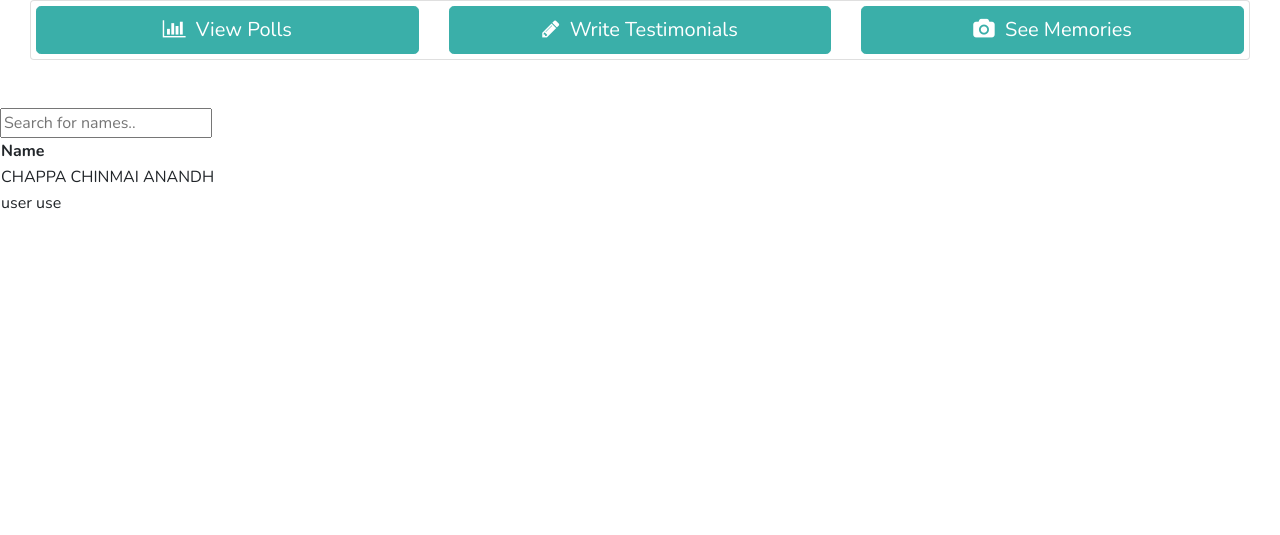
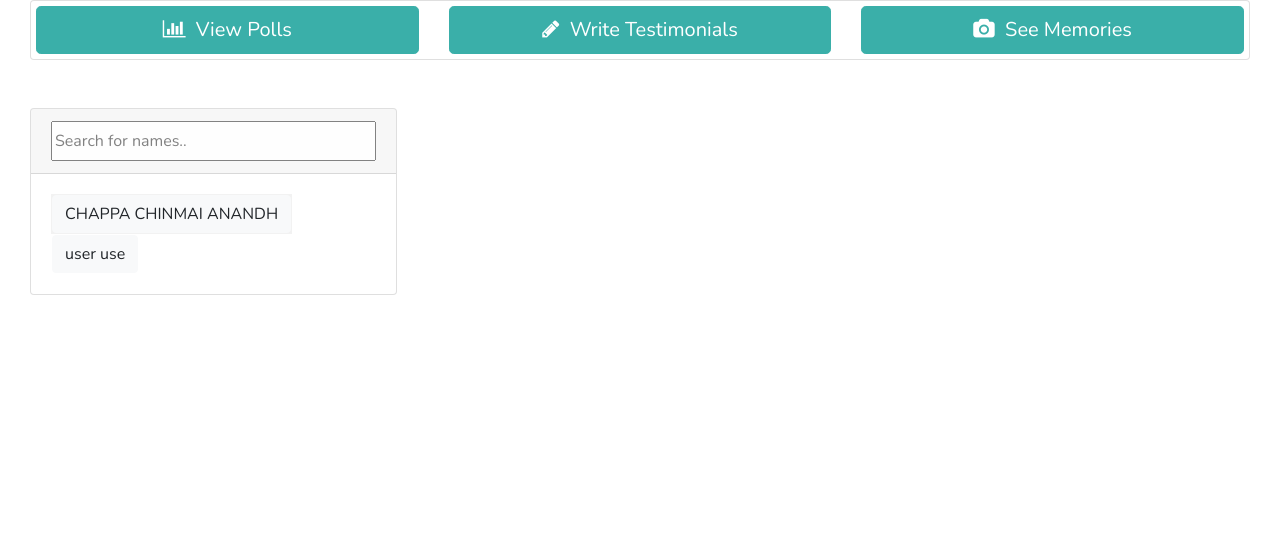
Before and after one commit to adityatumarada/Yearbook-Portal, a Django app: page /write_testimonial/ in a window 1280 px wide. Shown: the part 50-585 px from the top of the page. Run offline with Django 3.2, Linux system fonts and the light colour scheme; a user stored in the database is signed in; data comes from the database, SQL or seed files in the repository; both versions use the stored data as it was after the commit; some libraries are stand-ins or nearby versions.

Commit message:
Write Testimonial search

```diff
--- a/students/templates/write_testimonial.html
+++ b/students/templates/write_testimonial.html
@@ -5,40 +5,52 @@
 {% load static %}
 
 {% block content %}
-<input type="text" id="myInput" onkeyup="myFunction()" placeholder="Search for names.." title="Type in a name">
+<div class="col-lg-4 col-md-6">
+    <div class="container">
+        <div class="card">
+            <div class="card-header">
+            <input type="text" id="myInput" onkeyup="myFunction()" placeholder="Search for names.." title="Type in a name" style="width:100%;height:2.5em;opacity:0.9;">
+            </div>
+            <div class="card-body">
+                <table id="myTable" class="table-striped">
+                        {% for profile in profiles %}
+                        <tr>
+                        <td><a href="/{{ profile.user.username }}/" class="btn btn-light" style="text-decoration:none;">{{ profile.full_name }}</a></td>
+                        </tr>
+                        {% endfor %}
+                        <tr style="display:none;"><td>..No Results..</td></tr>
+                </table>
 
-<table id="myTable">
-  <tr class="header">
-    <th style="width:60%;">Name</th>
-  </tr>
-    {% for profile in profiles %}
-  <tr>
-          <td>{{ profile.full_name }}</td></a>
-  </tr>
-    {% endfor %}
-</table>
+            </div>
+        </div>
+    </div>
+</div>
 {% endblock %}
 
 {% block extrascripts %}
 
     <script>
 function myFunction() {
-  var input, filter, table, tr, td, i, txtValue;
+  var input, filter, table, tr, td, i, txtValue, flag;
+  flag = 0;
   input = document.getElementById("myInput");
   filter = input.value.toUpperCase();
   table = document.getElementById("myTable");
   tr = table.getElementsByTagName("tr");
-  for (i = 0; i < tr.length; i++) {
+  tr[tr.length-1].style.display="none";
+  for (i = 0; i < tr.length-1; i++) {
     td = tr[i].getElementsByTagName("td")[0];
     if (td) {
       txtValue = td.textContent || td.innerText;
       if (txtValue.toUpperCase().indexOf(filter) > -1) {
         tr[i].style.display = "";
+        flag=1;
       } else {
         tr[i].style.display = "none";
       }
     }
   }
+  if (flag==0) {tr[tr.length-1].style.display = "";}
 }
 </script>
 {% endblock %}
--- a/students/views.py
+++ b/students/views.py
@@ -344,8 +344,8 @@ def edit_profile(request):
                 'errors': errors,
                 'logged_in': True
             }
-            if errors[0] + errors[1] == 0:
-                return render(request, 'profile.html', context)
+            if errors[0] + errors[1] + errors[2] + errors[3] == 0:
+                return redirect('/'+profile.user.username+'/')
             else:
                 context['updated'] = False
                 return render(request, 'editprofile.html', context)
```
Also changed, not shown: db.sqlite3.
